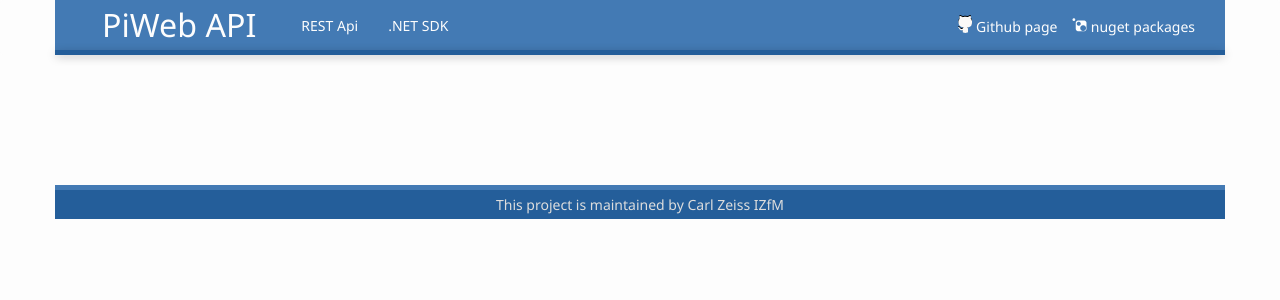
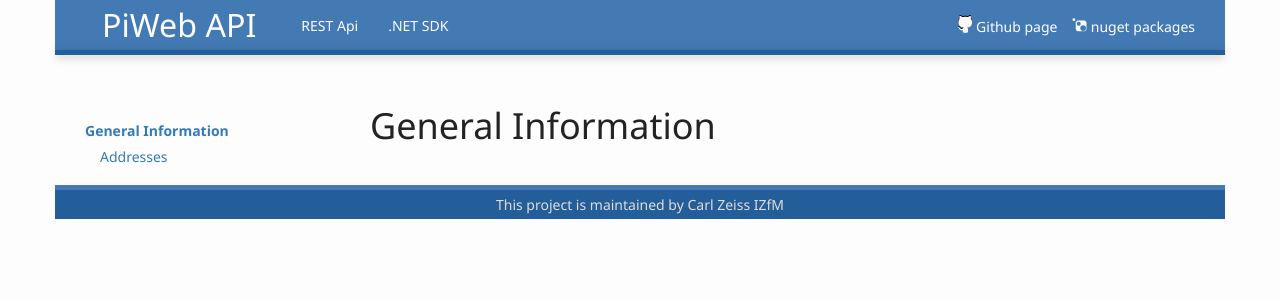
Before and after one commit to ZEISS-PiWeb/PiWeb-Api, a Jekyll site: the page built from _pages/00-piwebapi.md, in a window 1280 px wide. Shown: the top 300 px of the page. Built offline with Jekyll 4.4.1, drawn with Linux system fonts in a browser that asks for light colours.

Commit message:
Further progress

```diff
--- a/_pages/00-piwebapi.md
+++ b/_pages/00-piwebapi.md
@@ -2,4 +2,14 @@
 area: piwebapi
 title: PiWeb API
 permalink: "/piwebapi"
+sections:
+  general:
+    title: General Information
+    anchor: gi
+    secs:
+     addresses:
+        title: Addresses
+        anchor: gi-addresses
 ---
+
+<h1 id="{{page.sections['general'].anchor}}">{{page.sections['general'].title}}</h1>
```
